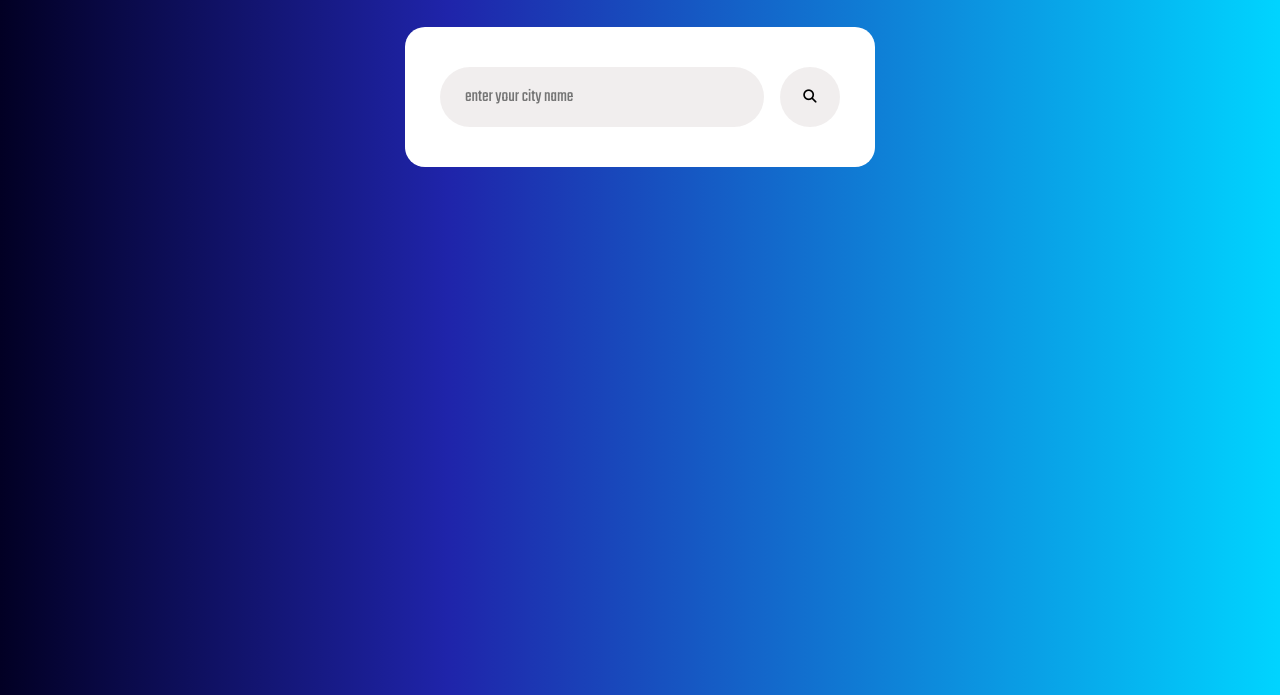
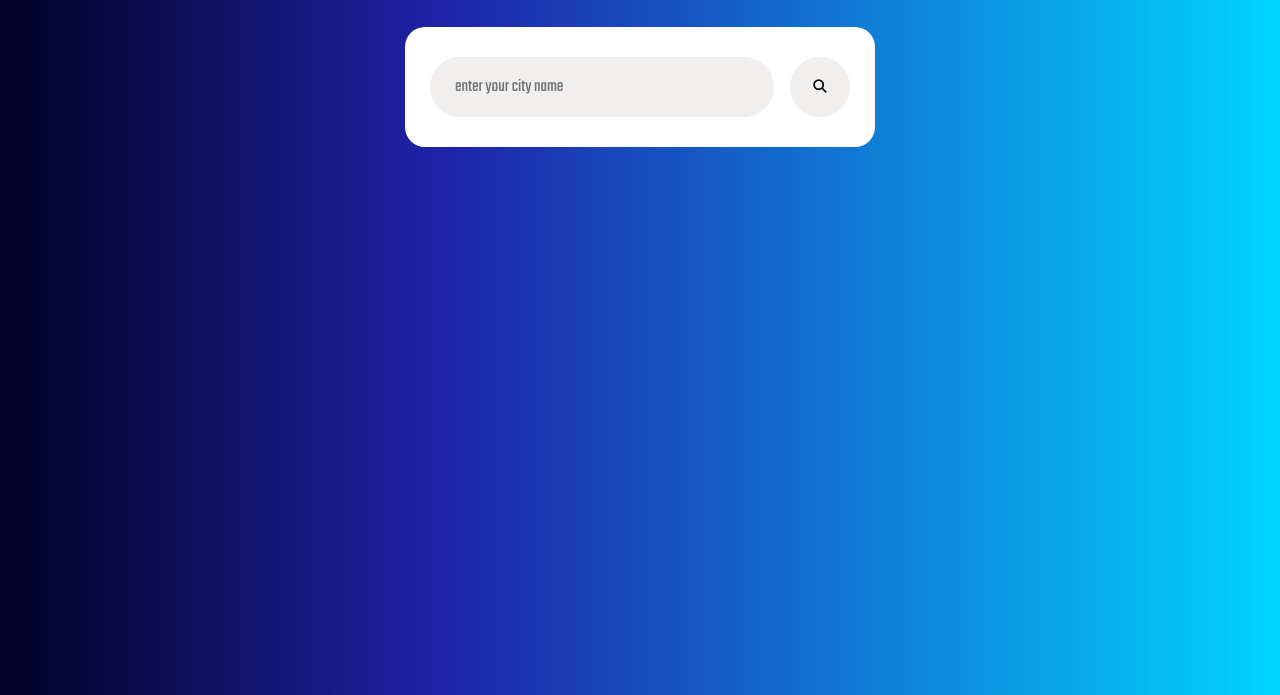
Before and after one commit to aribabaig/weather-app, a website: page index.html in a window 1280 px wide. Shown: the part 105-800 px from the top of the page. Drawn offline with Linux system fonts and the light colour scheme.

Commit message:
Update styles.css

```diff
--- a/styles.css
+++ b/styles.css
@@ -33,7 +33,7 @@ font-size: 50px;
   color: black;
  margin: 60px auto 0px;
   border-radius: 20px;
-  padding: 40px 35px;
+  padding: 30px 25px;
   text-align: center;
   margin-top: 0;
 }
```
